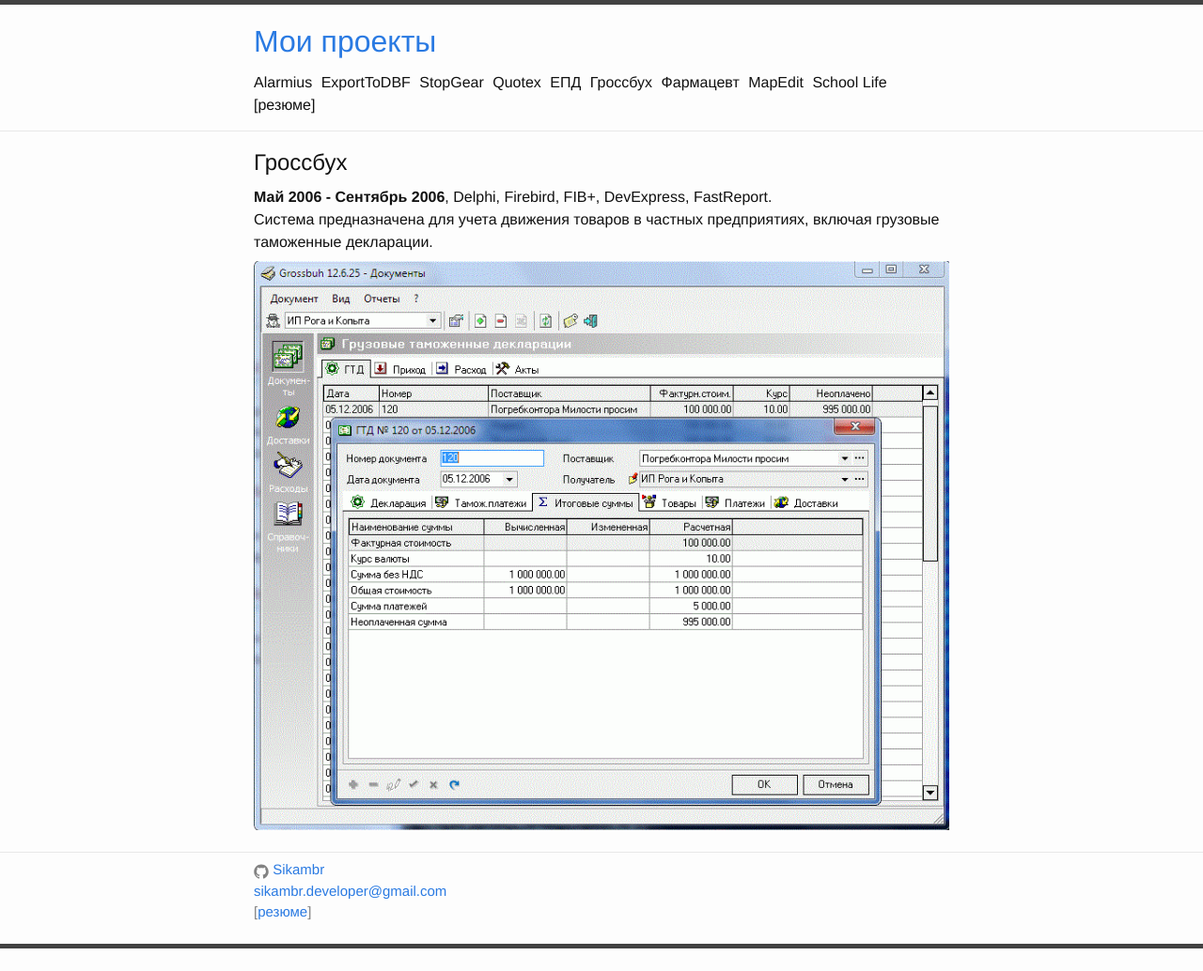
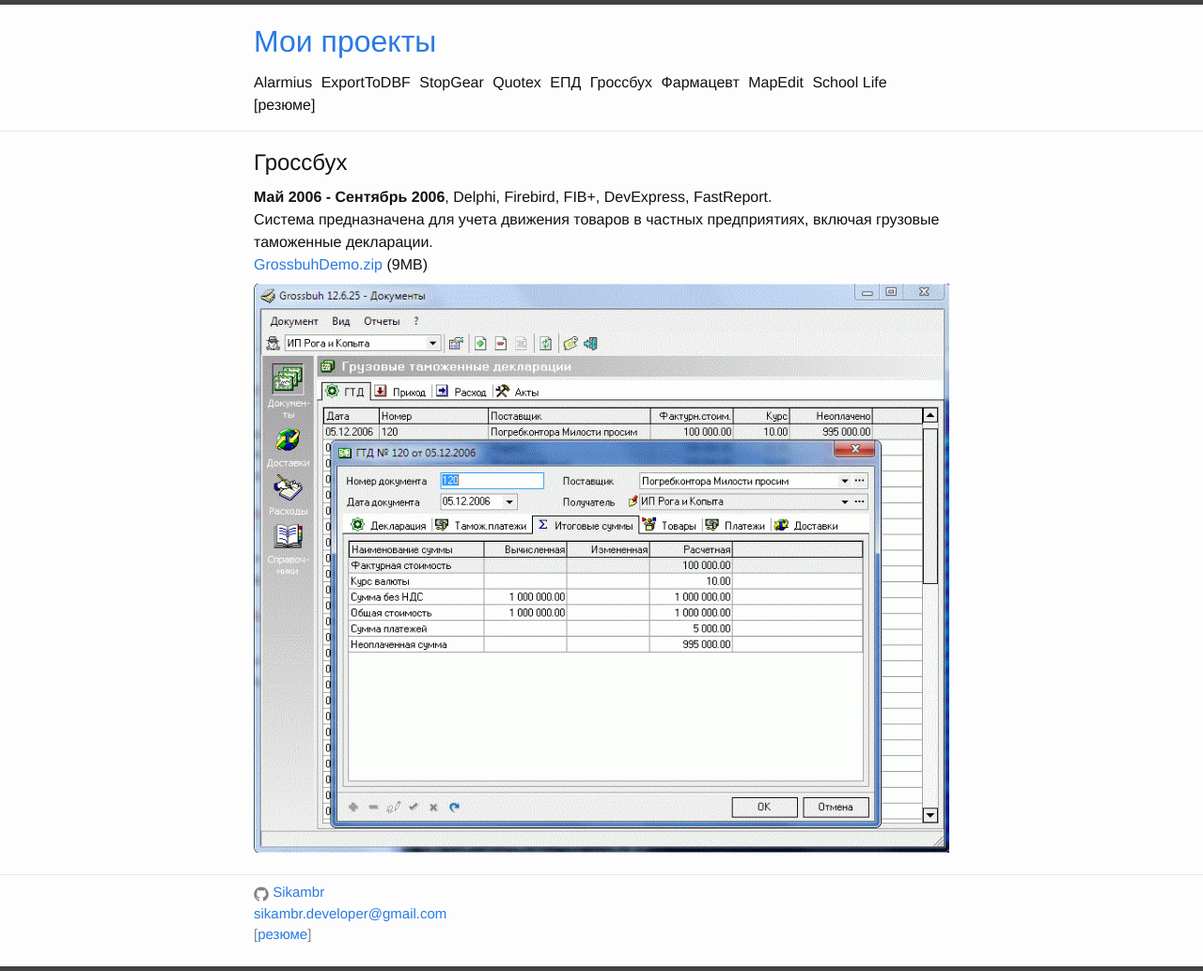
Before and after one commit to Sikambr/projects, a Jekyll site: the page built from grossbuh.md, in a window 1280 px wide. Shown: the whole page at 94% size. Built offline with Jekyll 4.4.1, drawn with Linux system fonts in a browser that asks for light colours; before the commit the page ends 1010 px from its top, so only the background shows below that.

Commit message:
publishing

```diff
--- a/grossbuh.md
+++ b/grossbuh.md
@@ -8,4 +8,6 @@ permalink: /grossbuh/
 
 Cистема предназначена для учета движения товаров в частных предприятиях, включая грузовые таможенные декларации.
 
+[GrossbuhDemo.zip](https://drive.google.com/uc?id=1NRoorwJUx91Ko6c3lcjbS3jpbbJt-xg_&export=download) (9MB)
+
 ![{{ page.title }}]({{ site.baseurl }}/images/grossbuh.gif)
```
